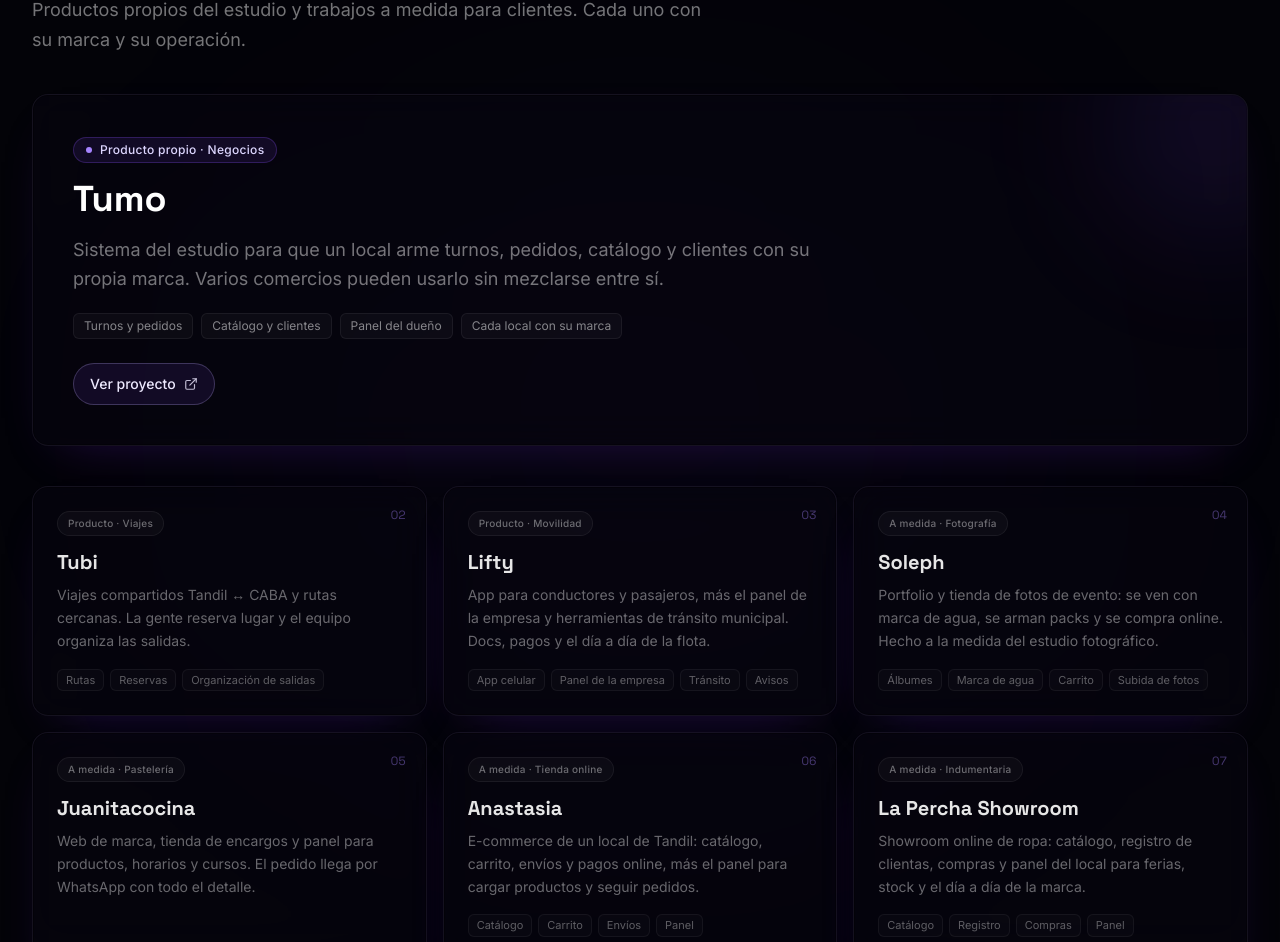
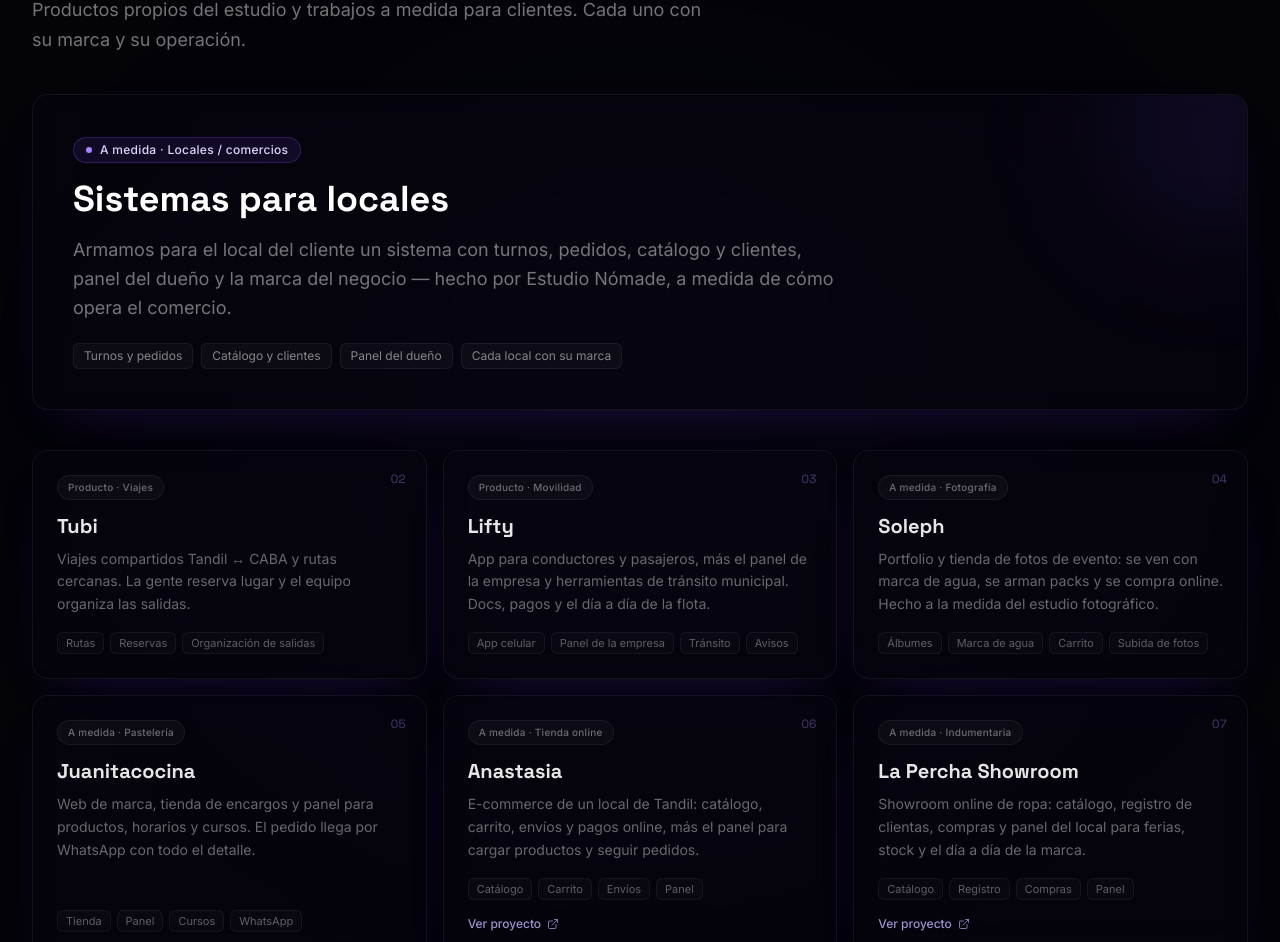
Before and after one commit to Estudio-Nomade/EstudioNomade-landing, a Next.js app: page / in a window 1280 px wide. Shown: the part 4177-5119 px from the top of the page. Built offline with nearby package versions, Linux system fonts and the light colour scheme.

Commit message:
fix: featured sin Tumo — sistemas para locales del estudio (#21)
Saca link y marca Tumo/tumo.com.ar del proyecto destacado. El trabajo
(turnos, pedidos, catálogo, clientes, panel) queda como capacidad a
medida de Estudio Nómade.

Co-authored-by: Martina Yaquinta <martiyaquinta@gmail.com>

```diff
--- a/src/components/projects/projects.tsx
+++ b/src/components/projects/projects.tsx
@@ -24,6 +24,12 @@ const cardVariants = {
       ease: [0.25, 0.1, 0, 1] as [number, number, number, number],
     },
   },
+}
+
+function projectUrl(project: (typeof PROJECTS)[number]): string | undefined {
+  return "url" in project && typeof project.url === "string"
+    ? project.url
+    : undefined
 }
 
 export default function Projects() {
@@ -61,9 +67,11 @@ export default function Projects() {
           </p>
         </motion.div>
 
-        {/* Featured (p.ej. Tumo como proyecto del estudio) */}
+        {/* Featured — capacidad del estudio (sistemas para locales) */}
         <div className="mb-10 space-y-6">
-          {featured.map((project) => (
+          {featured.map((project) => {
+            const url = projectUrl(project)
+            return (
             <article
               key={project.id}
               className="glass relative overflow-hidden rounded-2xl border border-violet-400/20 p-7 md:p-10"
@@ -92,9 +100,9 @@ export default function Projects() {
                     </span>
                   ))}
                 </div>
-                {"url" in project && project.url ? (
+                {url ? (
                   <a
-                    href={project.url}
+                    href={url}
                     target="_blank"
                     rel="noopener noreferrer"
                     className="mt-6 inline-flex items-center gap-2 rounded-full border border-violet-300/25 bg-violet-500/10 px-4 py-2.5 text-sm font-medium text-violet-100 transition-all duration-200 hover:border-violet-300/45 hover:bg-violet-500/20 hover:text-white hover:shadow-[0_0_28px_rgba(139,92,246,0.35)]"
@@ -105,7 +113,8 @@ export default function Projects() {
                 ) : null}
               </div>
             </article>
-          ))}
+            )
+          })}
         </div>
 
         {/* Grid resto */}
@@ -116,7 +125,9 @@ export default function Projects() {
           viewport={{ once: true, margin: "-60px" }}
           className="grid gap-4 sm:grid-cols-2 lg:grid-cols-3"
         >
-          {rest.map((project, index) => (
+          {rest.map((project, index) => {
+            const url = projectUrl(project)
+            return (
             <motion.article
               key={project.id}
               variants={cardVariants}
@@ -143,9 +154,9 @@ export default function Projects() {
                   </span>
                 ))}
               </div>
-              {"url" in project && project.url ? (
+              {url ? (
                 <a
-                  href={project.url}
+                  href={url}
                   target="_blank"
                   rel="noopener noreferrer"
                   className="mt-4 inline-flex w-fit items-center gap-1.5 text-xs font-medium text-violet-300/80 transition-colors hover:text-violet-200"
@@ -158,7 +169,8 @@ export default function Projects() {
                 {String(index + 2).padStart(2, "0")}
               </span>
             </motion.article>
-          ))}
+            )
+          })}
         </motion.div>
 
         <p className="mt-10 text-sm text-white/30">
--- a/src/constants/index.ts
+++ b/src/constants/index.ts
@@ -98,13 +98,12 @@ export const SERVICES = [
  */
 export const PROJECTS = [
   {
-    id: "tumo",
-    name: "Tumo",
-    category: "Producto propio · Negocios",
+    id: "sistemas-locales",
+    name: "Sistemas para locales",
+    category: "A medida · Locales / comercios",
     featured: true,
-    url: "https://www.tumo.com.ar",
     description:
-      "Sistema del estudio para que un local arme turnos, pedidos, catálogo y clientes con su propia marca. Varios comercios pueden usarlo sin mezclarse entre sí.",
+      "Armamos para el local del cliente un sistema con turnos, pedidos, catálogo y clientes, panel del dueño y la marca del negocio — hecho por Estudio Nómade, a medida de cómo opera el comercio.",
     tech: [] as string[],
     features: [
       "Turnos y pedidos",
```
